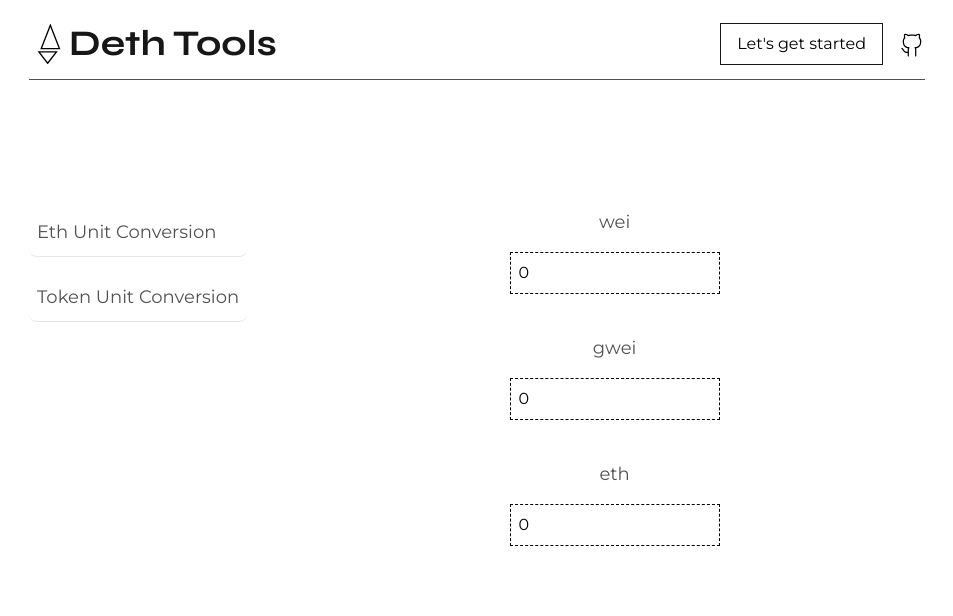
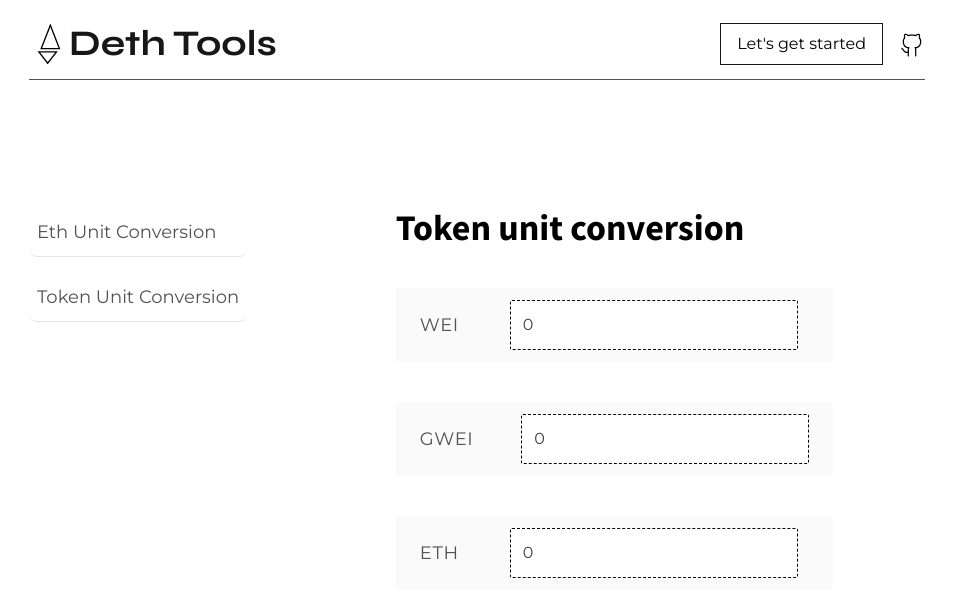
Before and after one commit to dethcrypto/dethtools, a Next.js app: page /dashboard/token-unit-conversion in a window 1280 px wide. Shown: the top 616 px of the page, without its empty margins (163-1116 px from the left). Built offline with nearby package versions, Linux system fonts and the light colour scheme.

Commit message:
Fix error in tokenUnitConversion

```diff
--- a/pages/dashboard/token-unit-conversion.tsx
+++ b/pages/dashboard/token-unit-conversion.tsx
@@ -1,36 +1,16 @@
-import { ChangeEvent, useState, Fragment } from 'react'
+import { ChangeEvent, Fragment, useState } from 'react'
 
 import { convertUnit, UnitType } from '../../lib/ethUnitConversion'
 
-export default function TokenUnitConversion() {
-  const [wei, setWei] = useState(0)
-  const [gwei, setGwei] = useState(0)
-  const [eth, setEth] = useState(0)
-
-  function updateValue(result: any) {
-    setWei(result.wei)
-    setGwei(result.gwei)
-    setEth(result.eth)
-  }
+export default function EthUnitConversion() {
+  const [wei, setWei] = useState('0')
+  const [gwei, setGwei] = useState('0')
+  const [eth, setEth] = useState('0')
 
   function resetValues() {
-    setWei(0)
-    setGwei(0)
-    setEth(0)
-  }
-
-  function handleChangeEvent(value: string, unitType: UnitType) {
-    const out = convertUnit(value, unitType)
-    if (!out) {
-      resetValues()
-    } else {
-      updateValue(out)
-    }
-  }
-
-  interface UnitTypeExtended {
-    name: UnitType
-    value: number
+    setWei('0')
+    setGwei('0')
+    setEth('0')
   }
 
   const units: UnitTypeExtended[] = [
@@ -39,24 +19,72 @@ export default function TokenUnitConversion() {
     { name: 'eth', value: eth },
   ]
 
-  function UnitElements(): JSX.Element {
+  function handleChangeEvent(value: string, unitType: UnitType) {
+    let out
+
+    for (const unit of units) {
+      out = convertUnit(value, unitType, unit.name)
+
+      if (out) {
+        if (unit.name === 'eth') setEth(out)
+        if (unit.name === 'gwei') setGwei(out)
+        if (unit.name === 'wei') setWei(out)
+      }
+    }
+
+    if (!out) {
+      resetValues()
+    }
+  }
+
+  return (
+    <div className="flex ml-auto max-w-1/3 w-4/5 pl-24 mt-32">
+      <form className="flex flex-col gap-10 mx-auto">
+        <h1> Token unit conversion </h1>
+        <UnitElements onChange={handleChangeEvent} units={units} />
+      </form>
+    </div>
+  )
+}
+
+interface UnitElementsProps {
+  units: UnitTypeExtended[]
+  onChange: (value: string, unitType: UnitType) => void
+}
+function UnitElements({ units, onChange }: UnitElementsProps): JSX.Element {
   return (
     <Fragment>
       {units.map((unit) => {
         const { name, value } = unit
         return (
-            <div className="flex flex-col gap-4 items-center">
+          <div>
+            <table className="min-w-full divide-y divide-gray-200 table-fixed">
+              <thead className="bg-gray-50 rounded-sm">
+                <tr>
+                  <th
+                    scope="col"
+                    className="py-1 px-6 text-xs font-medium tracking-wider text-left text-gray-700 uppercase dark:text-gray-400"
+                  >
                     <p className="text-lg"> {name} </p>
+                  </th>
+
+                  <th
+                    scope="col"
+                    className="py-3 px-6 text-xs font-medium tracking-wider text-left text-gray-700 uppercase dark:text-gray-400"
+                  >
                     <input
                       placeholder={value ? value.toString() : '0'}
                       value={value}
                       type="number"
                       onChange={(event: ChangeEvent<HTMLInputElement>) => {
-                  console.log(event.target.value)
-                  handleChangeEvent(event.target.value, name)
+                        onChange(event.target.value, name)
                       }}
-                className="p-2 border border-dashed border-black"
+                      className="p-3 w-72 border border-dashed border-black rounded-sm"
                     />
+                  </th>
+                </tr>
+              </thead>
+            </table>
           </div>
         )
       })}
@@ -64,11 +92,7 @@ export default function TokenUnitConversion() {
   )
 }
 
-  return (
-    <div className="flex ml-auto max-w-1/3 w-4/5 pl-24 mt-32">
-      <form className="flex flex-col gap-10 mx-auto">
-        <UnitElements />
-      </form>
-    </div>
-  )
+interface UnitTypeExtended {
+  name: UnitType
+  value: string
 }
```
Lines whose indentation alone changed are shown as unchanged.
